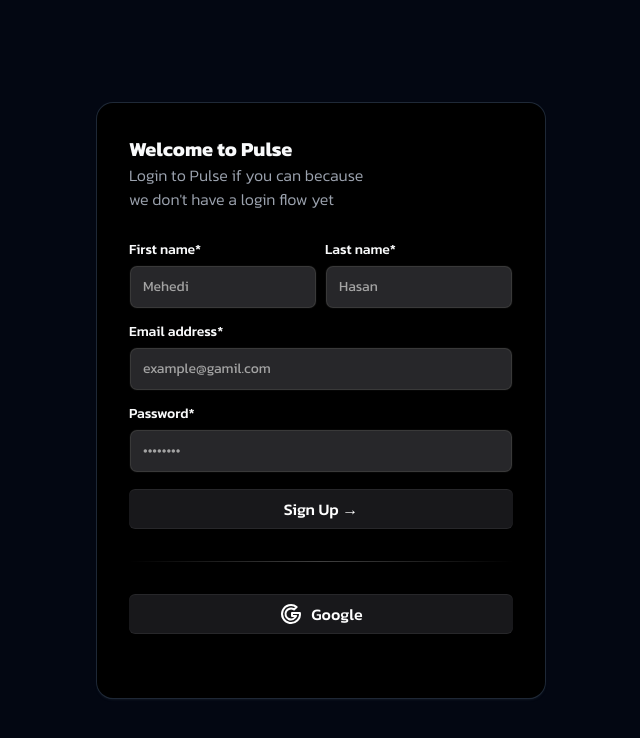
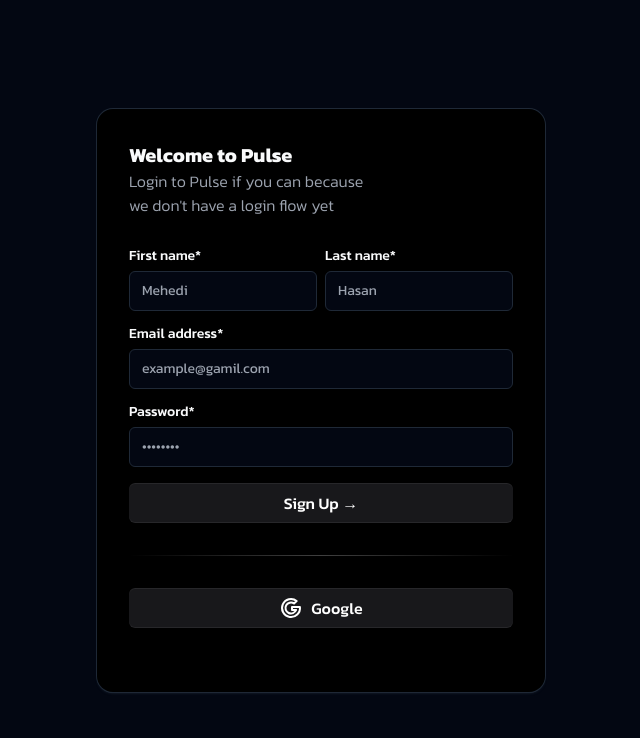
Before and after one commit to hash-engineers/pulse, a Next.js app in the folder frontend/: page /auth/sign-up in a window 1280 px wide. Shown: the top 738 px of the page, without its empty margins (319-959 px from the left). Built offline with nearby package versions, Linux system fonts and the light colour scheme.

Commit message:
style: the animation on input field
and delete the a-input file

```diff
--- a/frontend/components/ui/a-input.tsx
+++ /dev/null
@@ -1,61 +0,0 @@
-'use client';
-
-import { cn } from '@/lib/utils';
-import { Div } from '@/lib/motion';
-import { forwardRef, InputHTMLAttributes, useState } from 'react';
-import { useMotionTemplate, useMotionValue, motion } from 'framer-motion';
-
-interface InputProps extends InputHTMLAttributes<HTMLInputElement> {}
-
-const Input = forwardRef<HTMLInputElement, InputProps>(
-  ({ className, type, ...props }, ref) => {
-    const radius = 100;
-    const [visible, setVisible] = useState<boolean>(false);
-
-    let mouseX = useMotionValue(0);
-    let mouseY = useMotionValue(0);
-
-    function handleMouseMove({ currentTarget, clientX, clientY }: any) {
-      let { left, top } = currentTarget.getBoundingClientRect();
-
-      mouseX.set(clientX - left);
-      mouseY.set(clientY - top);
-    }
-
-    return (
-      <Div
-        style={{
-          background: useMotionTemplate`
-        radial-gradient(
-          ${visible ? radius + 'px' : '0px'} circle at ${mouseX}px ${mouseY}px,
-          var(--blue-500),
-          transparent 80%
-        )
-      `,
-        }}
-        onMouseMove={handleMouseMove}
-        onMouseEnter={() => setVisible(true)}
-        onMouseLeave={() => setVisible(false)}
-        className="p-[2px] rounded-lg transition duration-300 group/input"
-      >
-        <input
-          type={type}
-          className={cn(
-            `flex h-10 w-full border-none bg-gray-50 dark:bg-zinc-800 text-muted-foreground shadow-input rounded-md px-3 py-2 text-sm file:border-0 file:bg-transparent file:text-sm file:font-medium placeholder:text-neutral-400 dark:placeholder-text-neutral-600
-          focus-visible:outline-none focus-visible:ring-[2px]  focus-visible:ring-neutral-400 dark:focus-visible:ring-neutral-600
-           disabled:cursor-not-allowed disabled:opacity-50
-           dark:shadow-[0px_0px_1px_1px_var(--neutral-700)]
-           group-hover/input:shadow-none transition duration-400
-           `,
-            className
-          )}
-          ref={ref}
-          {...props}
-        />
-      </Div>
-    );
-  }
-);
-Input.displayName = 'Input';
-
-export { Input };
--- a/frontend/components/ui/input.tsx
+++ b/frontend/components/ui/input.tsx
@@ -1,25 +1,57 @@
-import * as React from 'react';
+'use client';
 
 import { cn } from '@/lib/utils';
+import { Div } from '@/lib/motion';
+import { forwardRef, InputHTMLAttributes, useState } from 'react';
+import { useMotionTemplate, useMotionValue } from 'framer-motion';
 
-export interface InputProps
-  extends React.InputHTMLAttributes<HTMLInputElement> {}
+interface InputProps extends InputHTMLAttributes<HTMLInputElement> {}
 
-const Input = React.forwardRef<HTMLInputElement, InputProps>(
+const Input = forwardRef<HTMLInputElement, InputProps>(
   ({ className, type, ...props }, ref) => {
+    const radius = 100;
+    const [visible, setVisible] = useState<boolean>(false);
+
+    let mouseX = useMotionValue(0);
+    let mouseY = useMotionValue(0);
+
+    function handleMouseMove({ currentTarget, clientX, clientY }: any) {
+      let { left, top } = currentTarget.getBoundingClientRect();
+
+      mouseX.set(clientX - left);
+      mouseY.set(clientY - top);
+    }
+
     return (
+      <Div
+        style={{
+          background: useMotionTemplate`
+        radial-gradient(
+          ${
+            visible ? radius + 'px' : '0px'
+          } circle at ${mouseX}px ${mouseY}px, var(--blue-500), transparent 80%
+        )
+      `,
+        }}
+        onMouseMove={handleMouseMove}
+        onMouseEnter={() => setVisible(true)}
+        onMouseLeave={() => setVisible(false)}
+        className="p-[2px] rounded-lg transition duration-300 group/input"
+      >
         <input
           type={type}
           className={cn(
-          'flex h-10 w-full rounded-md border border-input bg-background px-3 py-2 text-sm ring-offset-background file:border-0 file:bg-transparent file:text-sm file:font-medium focus:ring-1 placeholder:text-muted-foreground focus-visible:outline-none disabled:cursor-not-allowed disabled:opacity-50',
+            'border border-input bg-background ring-offset-background focus:ring-1 placeholder:text-muted-foreground flex h-10 w-full border-none bg-gray-50 dark:bg-zinc-800 text-muted-foreground shadow-input rounded-md px-3 py-2 text-sm file:border-0 file:bg-transparent file:text-sm file:font-medium placeholder:text-neutral-400 dark:placeholder-text-neutral-600 focus-visible:outline-none focus-visible:ring-[2px focus-visible:ring-neutral-400 dark:focus-visible:ring-neutral-600 disabled:cursor-not-allowed disabled:opacity-50 dark:shadow-[0px_0px_1px_1px_var(--neutral-700)] group-hover/input:shadow-none transition duration-400',
             className
           )}
           ref={ref}
           {...props}
         />
+      </Div>
     );
   }
 );
+
 Input.displayName = 'Input';
 
 export { Input };
```
Lines whose indentation alone changed are shown as unchanged.
